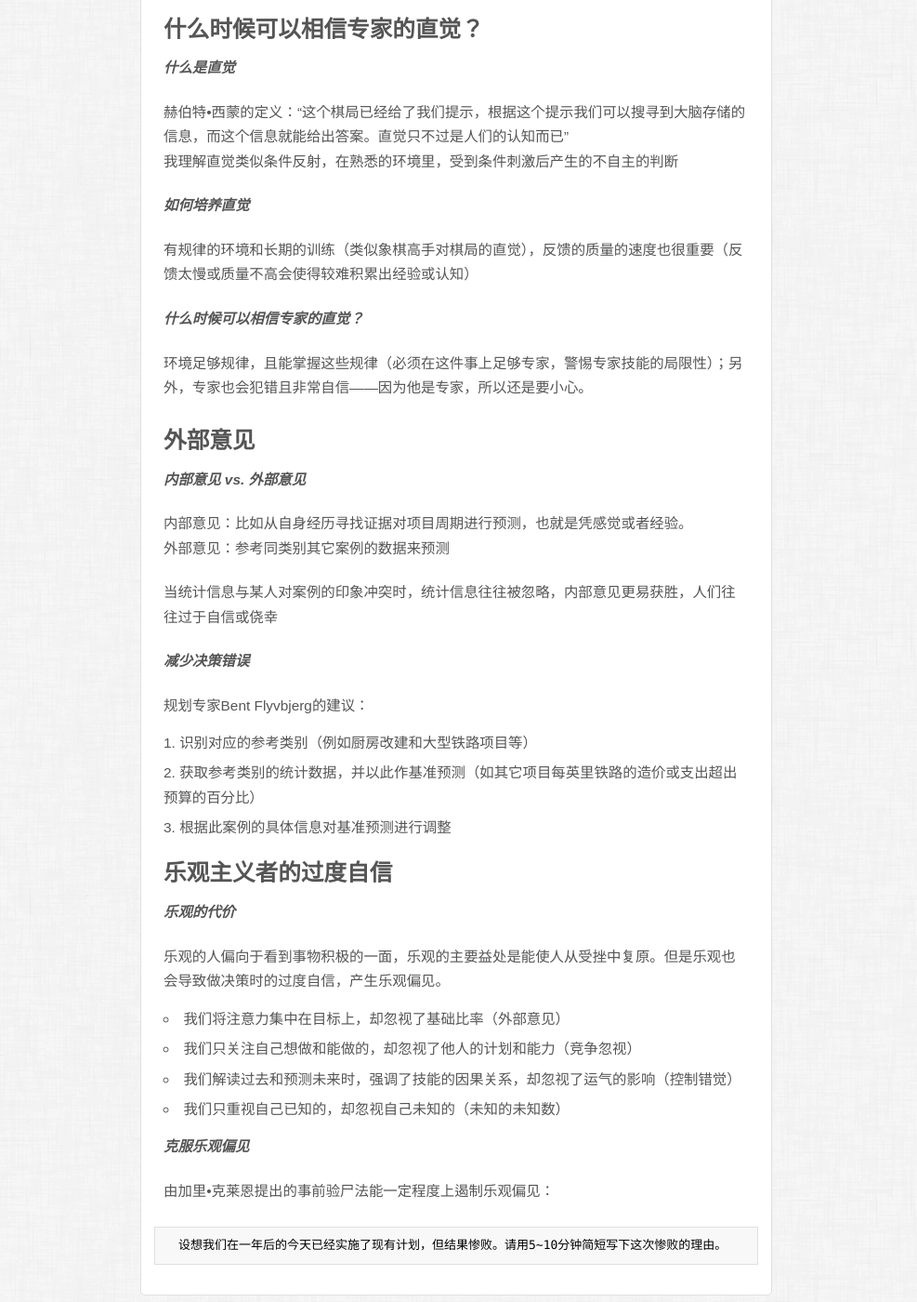
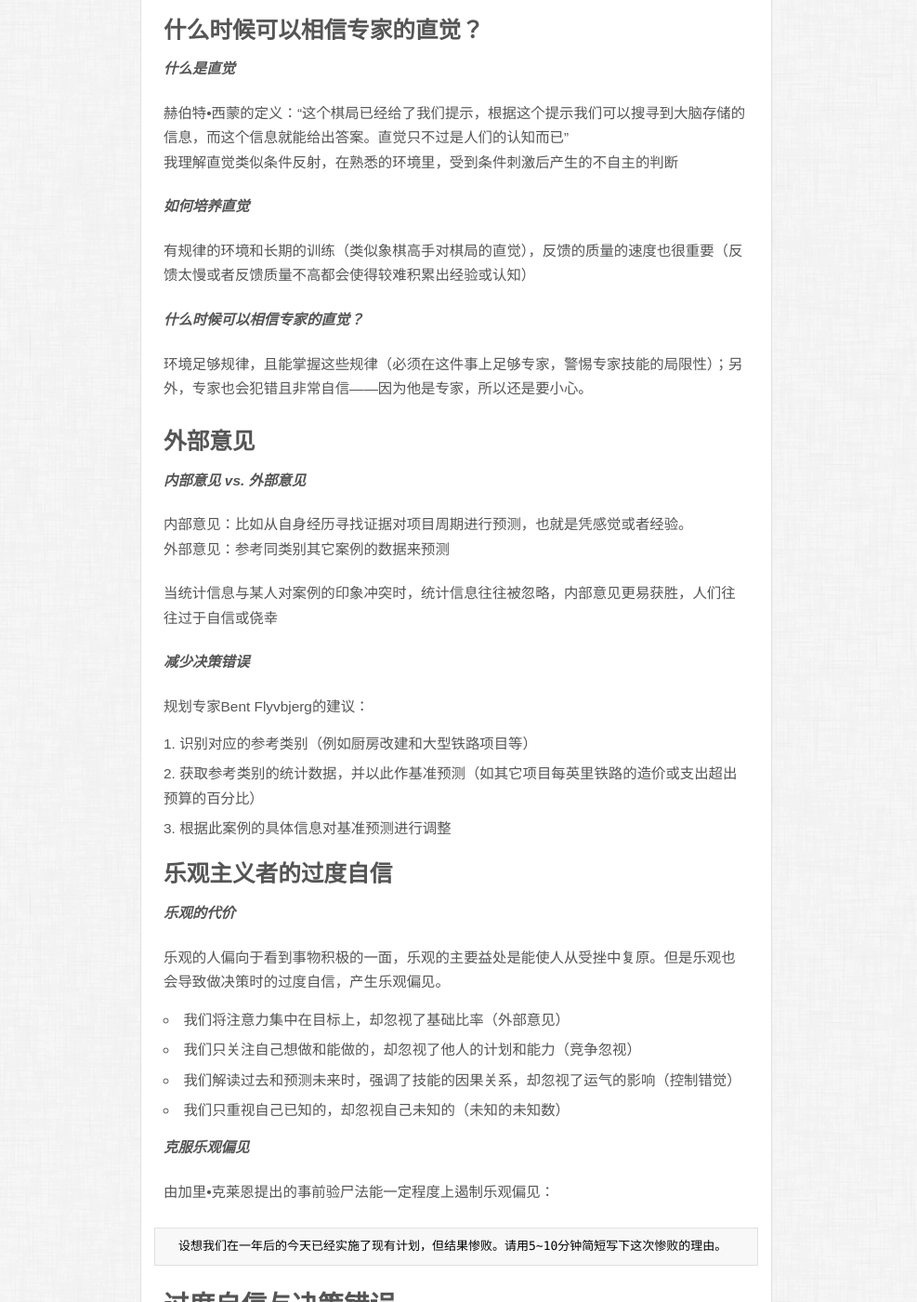
Before and after one commit to ericzhong/ericzhong.github.io, a Jekyll site: the page built from index.html, in a window 1280 px wide and 1400 px high, scrolled down 5632 px. Shown: the whole window at 93% size, without its empty margins (149-1136 px from the left). Built offline with Jekyll 4.4.1, drawn with Linux system fonts in a browser that asks for light colours; some web fonts are replaced; Markdown is read by kramdown in place of the engine named in the settings; some of the changed text lies outside the part shown.

Commit message:
[thinking-fast-and-slow] change some words

```diff
--- a/_posts/2013-11-05-thinking-fast-and-slow.md
+++ b/_posts/2013-11-05-thinking-fast-and-slow.md
@@ -139,7 +139,7 @@
 	* 任何一件重大事件的发生都是很多因素共同作用的结果，基本上可以说就是运气
 
 * 为什么专家总是很自信呢？
-	* 认知错觉，类似视觉错觉（缪勒莱耶错觉）：即便你知道事实，但感觉还是会欺骗你。
+	* 认知错觉，类似视觉错觉（`缪勒莱耶错觉`）：即便你知道事实，但感觉还是会欺骗你。
 	* 专业文化的支撑：当身边的人都和你持有相同的想法时，不论它有多么荒唐，你都很难动摇它；更何况在专业领域中。
 
 ###直觉判断 vs. 公式运算
@@ -175,7 +175,7 @@
 
 ***如何培养直觉***
 
-有规律的环境和长期的训练（类似象棋高手对棋局的直觉），反馈的质量的速度也很重要（反馈太慢或质量不高会使得较难积累出经验或认知）
+有规律的环境和长期的训练（类似象棋高手对棋局的直觉），反馈的质量的速度也很重要（反馈太慢或者反馈质量不高都会使得较难积累出经验或认知）
 
 ***什么时候可以相信专家的直觉？***
 
@@ -214,3 +214,5 @@
 由加里•克莱恩提出的`事前验尸法`能一定程度上遏制乐观偏见：
 
 	设想我们在一年后的今天已经实施了现有计划，但结果惨败。请用5~10分钟简短写下这次惨败的理由。
+
+##过度自信与决策错误
```
Also changed, not shown: other parts of _posts/2013-11-05-thinking-fast-and-slow.md (+1 -1 lines).
